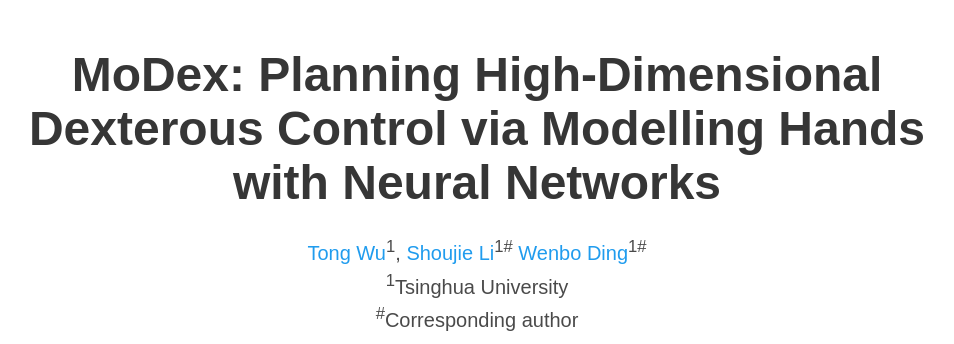
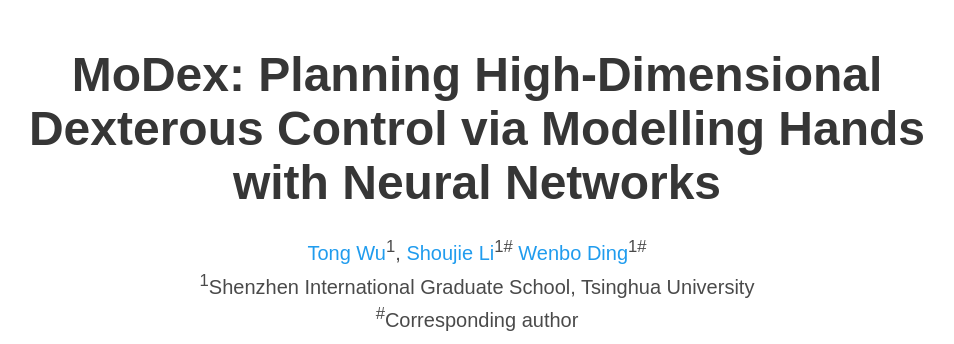
Before and after one commit to tongwu19/MoDex, a plain HTML site: page index.html in a window 1280 px wide. Shown: the top 344 px of the page, without its empty margins (163-1117 px from the left). Drawn offline with nearby package versions, Linux system fonts and the light colour scheme; some icons are missing; a web font is replaced by a local one.

Commit message:
'update'

```diff
--- a/index.html
+++ b/index.html
@@ -60,7 +60,7 @@
           </div>
 
           <div class="is-size-5 publication-authors">
-            <span class="author-block"><sup>1</sup>Tsinghua University</span>
+            <span class="author-block"><sup>1</sup>Shenzhen International Graduate School, Tsinghua University</span>
           </div>
 
           <div class="is-size-5 publication-authors">
```
